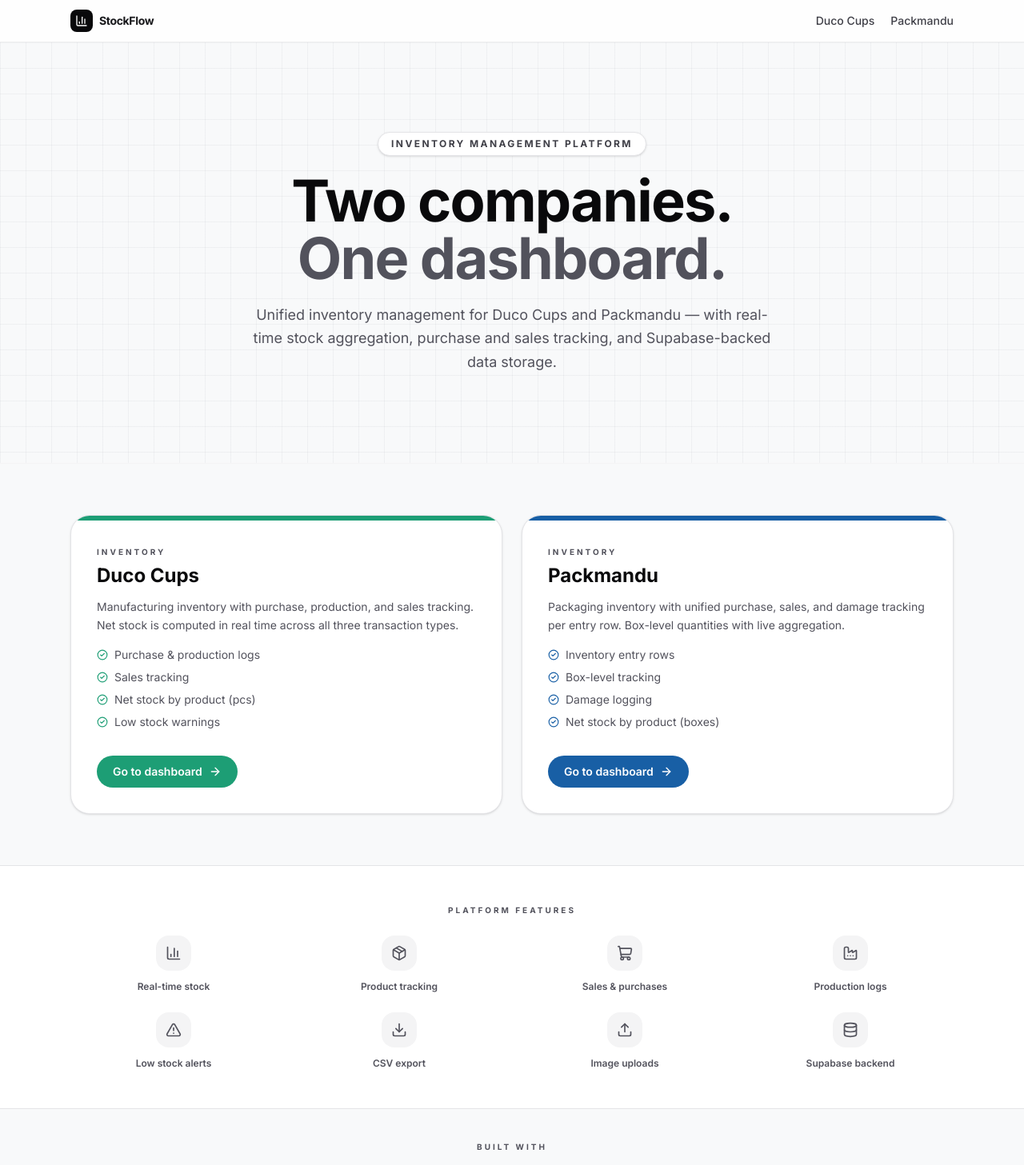
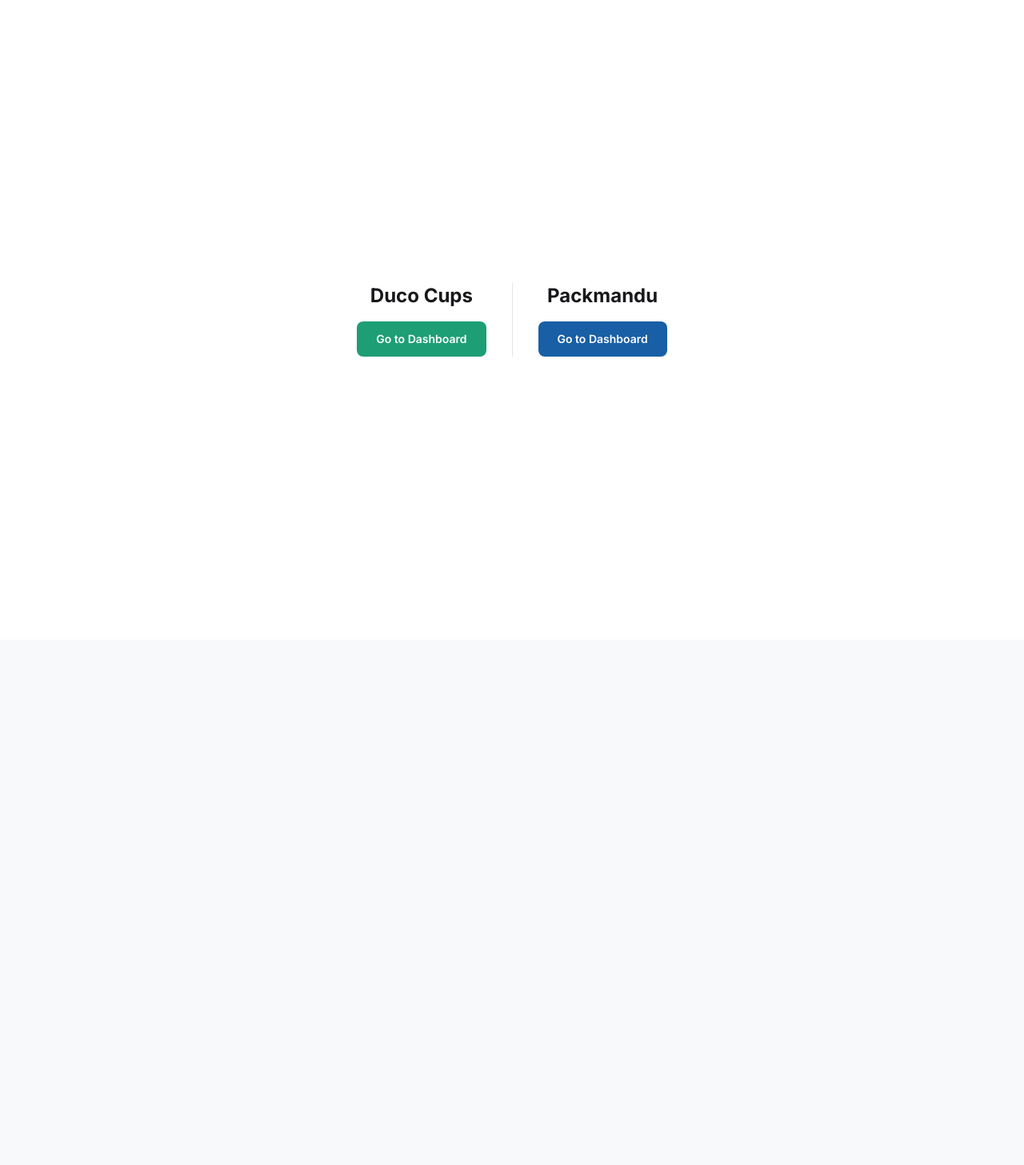
Before and after one commit to Skyz03/Duco-Stock-Flow, a Next.js app: page / in a window 1280 px wide. Shown: the top 1457 px of the page at 80% size. After the commit the page ends 800 px from the top, so only its background shows below. Built offline with nearby package versions, Linux system fonts and the light colour scheme.

Commit message:
fix: in the duco cups update

```diff
--- a/app/api/duco/purchase/route.js
+++ b/app/api/duco/purchase/route.js
@@ -1,7 +1,7 @@
 import { NextResponse } from "next/server";
 import { z } from "zod";
 import { buildListResponse, handleDeleteById } from "../../../../lib/api/entryRouteHelpers";
-import { assertRegistered } from "../../../../lib/api/assertRegistered";
+import { assertRegistered, getDucoCupQtyPerBox } from "../../../../lib/api/assertRegistered";
 import { supabaseServer } from "../../../../lib/supabaseServer";
 
 const tableName = "duco_purchase";
@@ -12,7 +12,6 @@
   product_pic: z.union([z.string().url(), z.literal(""), z.null()]).optional(),
   country_of_origin: z.string().min(1),
   product_box_qty: z.coerce.number().int().positive(),
-  product_pcs_qty: z.coerce.number().int().positive(),
   date: z.string().min(1),
 });
 
@@ -36,8 +35,11 @@
     const notRegistered = await assertRegistered(supabaseServer, "duco_products", parsed.data.product_code);
     if (notRegistered) return notRegistered;
 
+    const cup_qty_per_box = await getDucoCupQtyPerBox(supabaseServer, parsed.data.product_code);
+    const product_pcs_qty = parsed.data.product_box_qty * cup_qty_per_box;
+
     const { product_pic, ...rest } = parsed.data;
-    const payload = { ...rest, product_pic: product_pic && product_pic !== "" ? product_pic : null };
+    const payload = { ...rest, product_pic: product_pic && product_pic !== "" ? product_pic : null, product_pcs_qty };
 
     const { data, error } = await supabaseServer.from(tableName).insert([payload]).select().single();
     if (error) {
--- a/app/api/duco/sales/route.js
+++ b/app/api/duco/sales/route.js
@@ -1,7 +1,7 @@
 import { NextResponse } from "next/server";
 import { z } from "zod";
 import { buildListResponse, handleDeleteById } from "../../../../lib/api/entryRouteHelpers";
-import { assertRegistered, getDucoCupQtyPerBox } from "../../../../lib/api/assertRegistered";
+import { assertRegistered } from "../../../../lib/api/assertRegistered";
 import { supabaseServer } from "../../../../lib/supabaseServer";
 
 const tableName = "duco_sales";
@@ -11,7 +11,7 @@
   product_name: z.string().min(1),
   product_pic: z.union([z.string().url(), z.literal(""), z.null()]).optional(),
   country_of_origin: z.string().min(1),
-  product_box_qty: z.coerce.number().int().positive(),
+  product_pcs_qty: z.coerce.number().int().positive(),
   date: z.string().min(1),
 });
 
@@ -34,14 +34,10 @@
     const notRegistered = await assertRegistered(supabaseServer, "duco_products", parsed.data.product_code);
     if (notRegistered) return notRegistered;
 
-    const cup_qty_per_box = await getDucoCupQtyPerBox(supabaseServer, parsed.data.product_code);
-    const product_pcs_qty = parsed.data.product_box_qty * cup_qty_per_box;
-
     const { product_pic, ...rest } = parsed.data;
     const payload = {
       ...rest,
       product_pic: product_pic && product_pic !== "" ? product_pic : null,
-      product_pcs_qty,
     };
 
     const { data, error } = await supabaseServer.from(tableName).insert([payload]).select().single();
--- a/app/duco/purchase/page.js
+++ b/app/duco/purchase/page.js
@@ -12,7 +12,6 @@
   { name: "product_pic", label: "Product image", type: "image_url", required: false },
   { name: "country_of_origin", label: "Country of origin", type: "string", required: true, placeholder: "e.g. Nepal" },
   { name: "product_box_qty", label: "Total cartons", type: "integer", required: true, min: 1, placeholder: "e.g. 50" },
-  { name: "product_pcs_qty", label: "Total quantity (pcs)", type: "integer", required: true, min: 1, placeholder: "e.g. 5000" },
   { name: "date", label: "Date", type: "date", required: true },
 ];
 
--- a/app/page.js
+++ b/app/page.js
@@ -1,135 +1,37 @@
-import { AlertTriangle, BarChart3, Database, Download, Factory, Package, ShoppingCart, Upload } from "lucide-react";
 import Link from "next/link";
-import { CompanyCard } from "../components/CompanyCard";
-import { THEME } from "../lib/theme";
 
 export const metadata = {
   title: "Home",
-  description: "Manage Duco Cups and Packmandu inventories in one place.",
 };
-
-const features = [
-  { icon: BarChart3, label: "Real-time stock" },
-  { icon: Package, label: "Product tracking" },
-  { icon: ShoppingCart, label: "Sales & purchases" },
-  { icon: Factory, label: "Production logs" },
-  { icon: AlertTriangle, label: "Low stock alerts" },
-  { icon: Download, label: "CSV export" },
-  { icon: Upload, label: "Image uploads" },
-  { icon: Database, label: "Supabase backend" },
-];
 
 export default function Home() {
   return (
-    <div className="min-h-screen" style={{ backgroundColor: "var(--app-bg)" }}>
-      {/* Sticky navbar */}
-      <header className="sticky top-0 z-10 border-b border-zinc-200/60 bg-white/80 backdrop-blur-md">
-        <div className="mx-auto flex max-w-6xl items-center justify-between px-4 sm:px-6 py-3">
-          <div className="flex items-center gap-2">
-            <div className="flex h-7 w-7 items-center justify-center rounded-lg bg-zinc-950">
-              <BarChart3 className="h-4 w-4 text-white" aria-hidden />
-            </div>
-            <span className="text-sm font-bold tracking-tight text-zinc-900">StockFlow</span>
-          </div>
-          <nav className="flex items-center gap-5">
+    <div className="min-h-screen flex items-center justify-center bg-white">
+      <div className="flex flex-col sm:flex-row gap-8">
+        <div className="text-center">
+          <h2 className="text-2xl font-bold text-zinc-900 mb-4">Duco Cups</h2>
           <Link
             href="/duco"
-              className="text-sm font-medium text-zinc-700 transition-colors hover:text-zinc-900"
-              style={{ ["--hover-color"]: THEME.duco.primary }}
+            className="inline-block rounded-lg px-6 py-3 text-sm font-semibold text-white transition-opacity hover:opacity-90"
+            style={{ backgroundColor: "#1D9E75" }}
           >
-              Duco Cups
+            Go to Dashboard
           </Link>
+        </div>
+
+        <div className="hidden sm:block w-px bg-zinc-200" />
+
+        <div className="text-center">
+          <h2 className="text-2xl font-bold text-zinc-900 mb-4">Packmandu</h2>
           <Link
             href="/pack"
-              className="text-sm font-medium text-zinc-700 transition-colors hover:text-zinc-900"
+            className="inline-block rounded-lg px-6 py-3 text-sm font-semibold text-white transition-opacity hover:opacity-90"
+            style={{ backgroundColor: "#185FA5" }}
           >
-              Packmandu
+            Go to Dashboard
           </Link>
-          </nav>
-        </div>
-      </header>
-
-      {/* Hero */}
-      <section className="relative overflow-hidden border-b border-zinc-100 bg-grid py-14 md:py-20 lg:py-28">
-        <div className="mx-auto max-w-6xl px-4 sm:px-6 text-center">
-          <div className="mb-5 inline-flex items-center gap-2 rounded-full border border-zinc-200 bg-white px-4 py-1.5 text-xs font-bold uppercase tracking-[0.2em] text-zinc-700 shadow-sm">
-            Inventory Management Platform
-          </div>
-          <h1 className="mb-5 text-3xl font-bold tracking-tight text-zinc-950 sm:text-5xl md:text-6xl lg:text-7xl">
-            Two companies.
-            <br />
-            <span className="text-zinc-600">One dashboard.</span>
-          </h1>
-          <p className="mx-auto max-w-2xl text-base leading-relaxed text-zinc-600 sm:text-lg">
-            Unified inventory management for Duco Cups and Packmandu — with real-time stock
-            aggregation, purchase and sales tracking, and Supabase-backed data storage.
-          </p>
-        </div>
-      </section>
-
-      {/* Company cards */}
-      <section className="mx-auto max-w-6xl px-4 sm:px-6 py-10 md:py-16">
-        <div className="grid gap-6 md:grid-cols-2">
-          <CompanyCard
-            title="Duco Cups"
-            description="Manufacturing inventory with purchase, production, and sales tracking. Net stock is computed in real time across all three transaction types."
-            href="/duco"
-            accentColor={THEME.duco.primary}
-            features={[
-              "Purchase & production logs",
-              "Sales tracking",
-              "Net stock by product (pcs)",
-              "Low stock warnings",
-            ]}
-          />
-          <CompanyCard
-            title="Packmandu"
-            description="Packaging inventory with unified purchase, sales, and damage tracking per entry row. Box-level quantities with live aggregation."
-            href="/pack"
-            accentColor={THEME.pack.primary}
-            features={[
-              "Inventory entry rows",
-              "Box-level tracking",
-              "Damage logging",
-              "Net stock by product (boxes)",
-            ]}
-          />
-        </div>
-      </section>
-
-      {/* Feature grid */}
-      <section className="border-y border-zinc-200 bg-white">
-        <div className="mx-auto max-w-6xl px-4 sm:px-6 py-10 md:py-12">
-          <p className="mb-6 text-center text-[10px] font-bold uppercase tracking-[0.3em] text-zinc-600">
-            Platform features
-          </p>
-          <div className="grid grid-cols-2 gap-4 sm:grid-cols-4 sm:gap-6">
-            {features.map(({ icon: Icon, label }) => (
-              <div key={label} className="flex flex-col items-center gap-3 text-center">
-                <div className="flex h-11 w-11 items-center justify-center rounded-2xl bg-zinc-100">
-                  <Icon className="h-5 w-5 text-zinc-600" aria-hidden />
-                </div>
-                <span className="text-xs font-semibold text-zinc-600">{label}</span>
-              </div>
-            ))}
         </div>
       </div>
-      </section>
-
-      {/* Tech stack footer */}
-      <footer className="mx-auto max-w-6xl px-4 sm:px-6 py-8 md:py-10 text-center">
-        <p className="mb-4 text-[10px] font-bold uppercase tracking-[0.3em] text-zinc-600">Built with</p>
-        <div className="flex flex-wrap items-center justify-center gap-2">
-          {["Next.js 16", "React 19", "Supabase", "Tailwind CSS v4", "Zod", "Cloudinary"].map((tech) => (
-            <span
-              key={tech}
-              className="rounded-full border border-zinc-200 bg-white px-3 py-1 text-xs font-medium text-zinc-600"
-            >
-              {tech}
-            </span>
-          ))}
-        </div>
-      </footer>
     </div>
   );
 }
```
Also changed, not shown: app/duco/sales/page.js (+3 -7 lines), 2 other files (tests, documents, lock files or other folders). Lines whose indentation alone changed are shown as unchanged.
